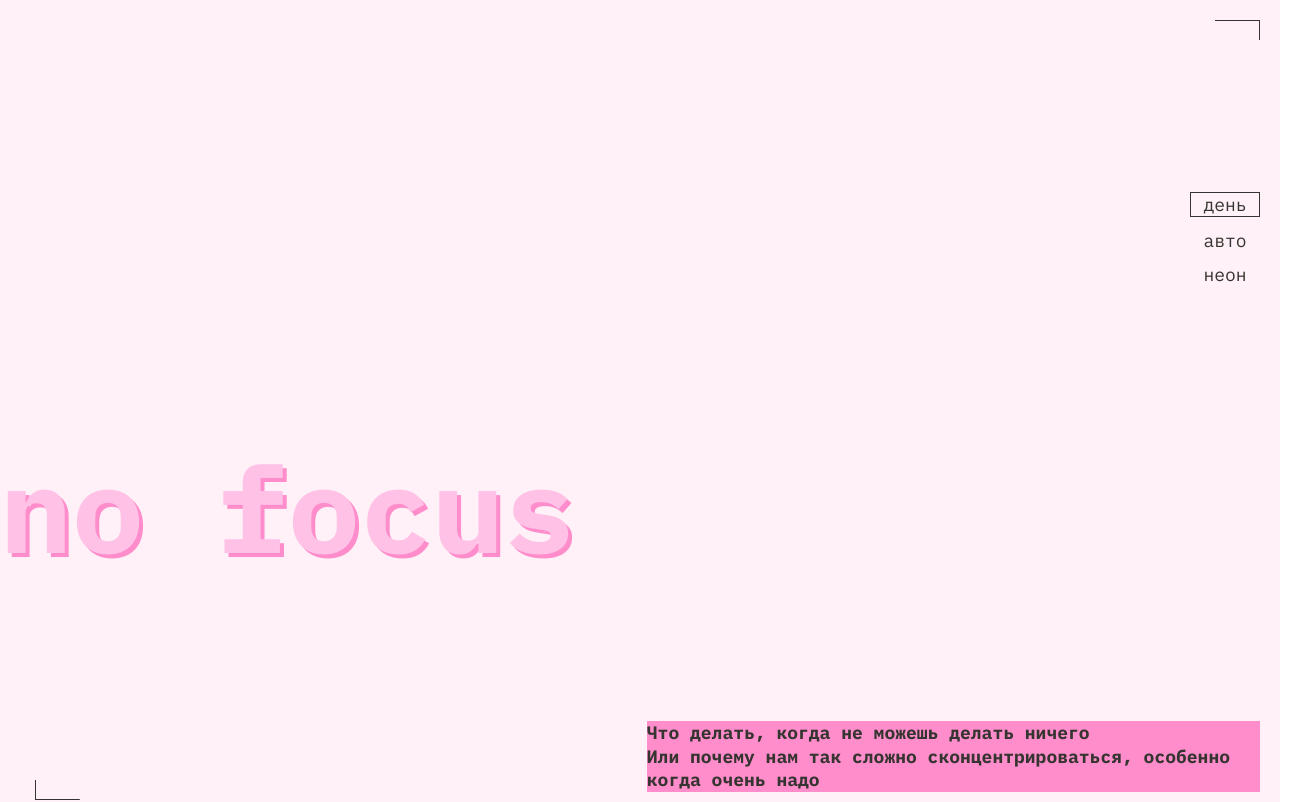
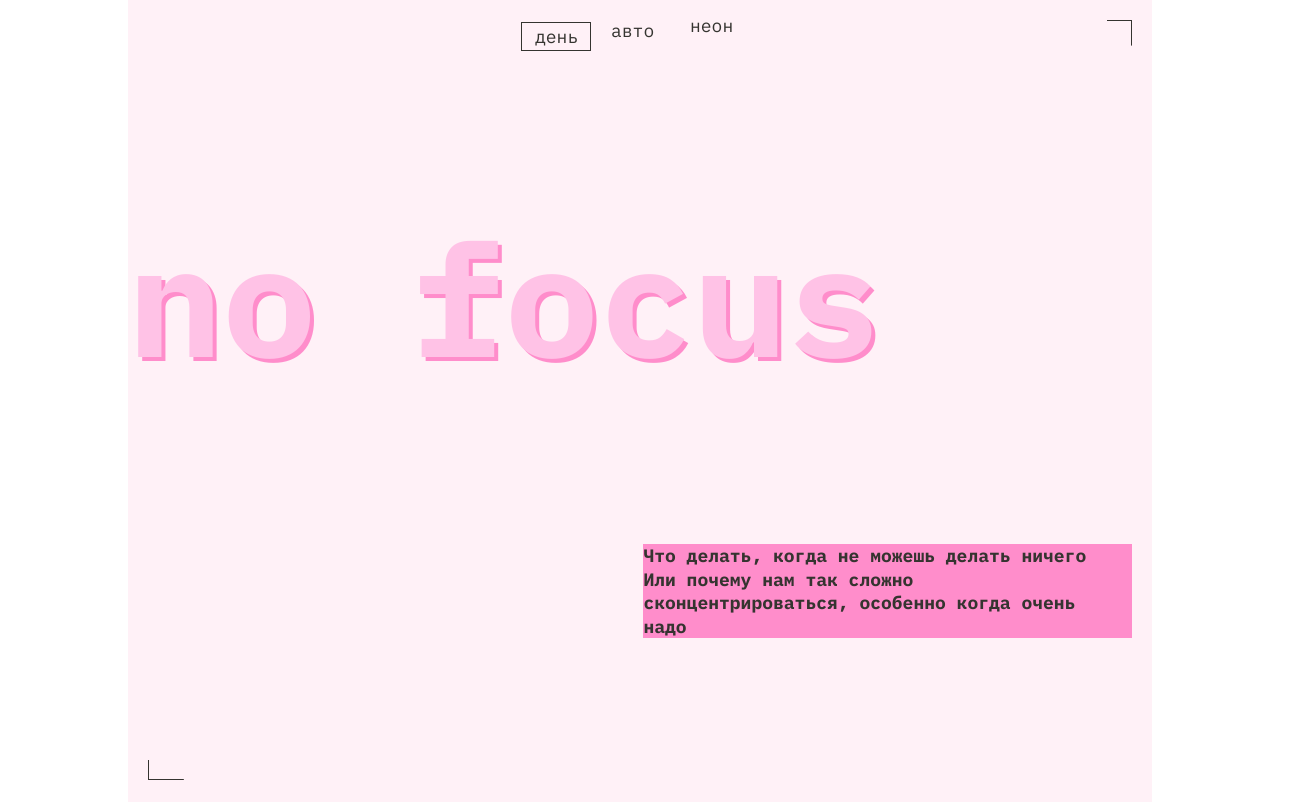
Before and after one commit to annenkovalexander/slozhno-sosredotochitsya, a plain HTML site: page index.html in a window 1280 px wide. Shown: the top 802 px of the page, 1315 px wide, since content can reach past the window. Drawn offline with Linux system fonts and the light colour scheme.

Commit message:
1024 start

```diff
--- a/styles/style.css
+++ b/styles/style.css
@@ -6,6 +6,7 @@
   flex-direction: column;
   background-color: var(--background-color);
   container-type: inline-size;
+  max-inline-size: 1024px;
   box-sizing: border-box;
   background-attachment: fixed;
 }
@@ -755,7 +756,6 @@
   .header::before {
     content: "";
     position: absolute;
-    left: 2.7%;
     width: 100%;
     height: 100%;
     background-image: linear-gradient(
@@ -770,6 +770,11 @@
     background-size: 3.5% 1px, 1px 2.5%;
     background-position: left bottom, left bottom;
     z-index: -1;
+  }
+
+  .header::before {
+    left: 2%;
+    bottom: 2.5%;
   }
 
   .header::after {
@@ -792,7 +797,7 @@
       var(--menu-color), var(--menu-color)
     );
     background-repeat: no-repeat;
-    background-size: 3.5% 1px, 1px 2.5%;
+    background-size: 2.4% 1px, 1px 3.2%;
     background-position: right top, right top;
     z-index: -1;
   }
@@ -841,16 +846,22 @@
    }
 
   .header__theme-menu-list {
-    display: block;
-    justify-self: end;
-    text-align: center;
-    grid-column-start: 1;
-    grid-column-end: 2;
+    display: grid;
+    grid-template-columns: repeat(3, 1fr);
+    grid-template-rows: 1fr;
+    margin-block-start: 22px;
+    margin-inline-start: 32px;
+    gap: 20px;
   }
 
-  .header__theme-menu-item:not(:last-of-type) {
-    margin-block-end: 15px;
-    z-index: 1;
+  .header__theme-menu-item {
+    place-self: start;
+    text-align: start;
+  }
+
+  .header__theme-menu-item:last-of-type {
+    margin-block-start: -5px;
+    margin-inline-start: -11px;
   }
 
   .header__main-title {
@@ -859,7 +870,7 @@
     font-family: 'IBM Plex Mono', sans-serif;
     font-style: normal;
     font-weight: 700;
-    font-size: clamp(7.25rem, 7rem + 10vw, 7.5rem);
+    font-size: clamp(7.5rem, 0.5625rem + 14.4531vw, 9.8125rem);
     line-height: 82.5%;
     color: var(--main-header-color);
     text-shadow: 4px 4px 0px var(--main-header-shadow-color);
@@ -869,8 +880,7 @@
   }
 
   .header__theme-menu {
-    place-self: end end;
-    margin-block-start: 192px;
+    place-self: start center;
     grid-column-start: 1;
     grid-column-end: span 2;
   }
@@ -890,8 +900,12 @@
   .header__theme-menu-button_active {
     border: 1px solid var(--menu-color);
     width: 70px;
-    height: 25px;
+    height: 29px;
+    line-height: 26px;
+    text-align: center;
+    padding: 0px 13px 0px 13px;
   }
+
 
   .header__main-subtitle {
     grid-column-start: 2;
@@ -1086,7 +1100,7 @@
     font-family: 'IBM Plex Mono', sans-serif;
     font-style: normal;
     font-weight: 700;
-    font-size: clamp(7.25rem, 7rem + 10vw, 7.5rem);
+    font-size: clamp(7.5rem, 0.5625rem + 14.4531vw, 9.8125rem);
     line-height: 82.5%;
     color: var(--main-header-color);
     text-shadow: 2px 2px 0px var(--main-header-shadow-color);
```
